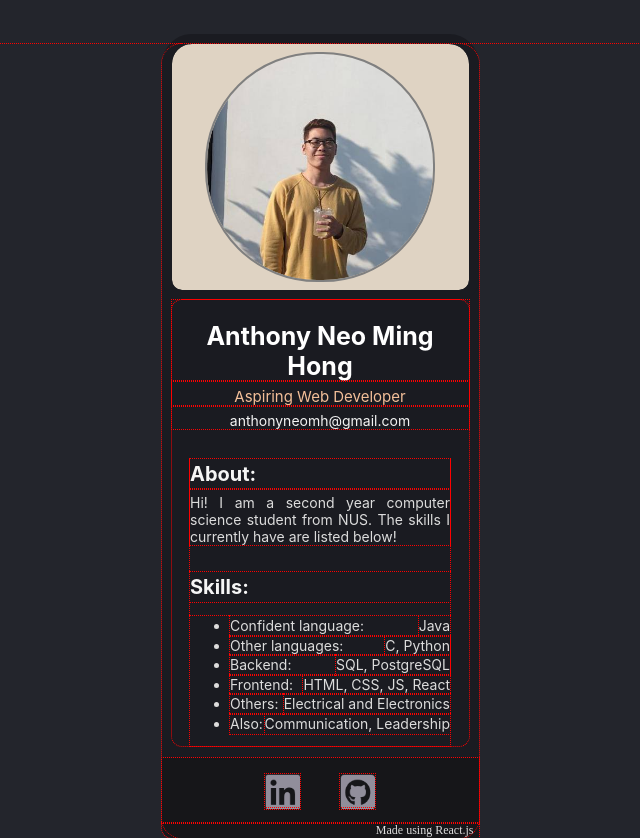
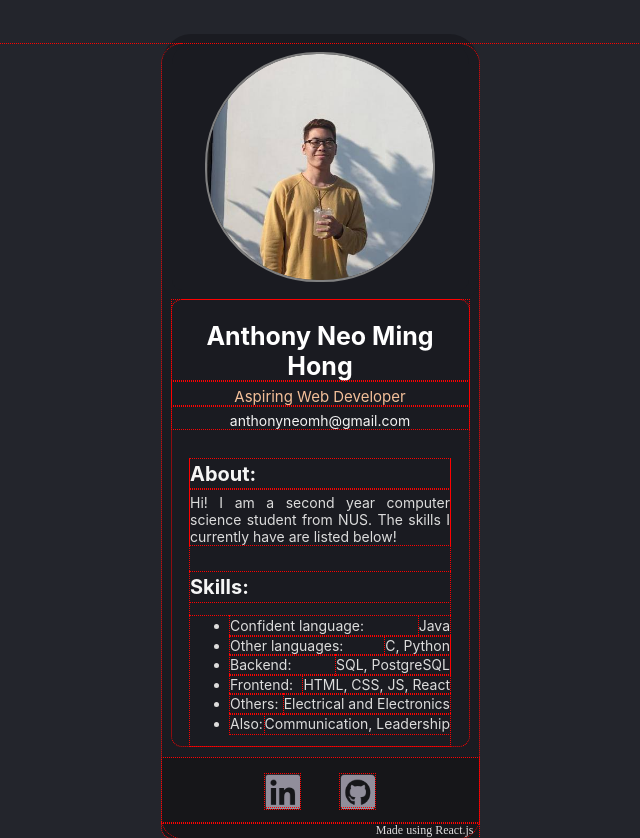
Before and after one commit to anthonynmh/my-digital-namecard, a React (Create React App) app: page / in a window 1280 px wide. Shown: the whole page, without its empty margins (320-960 px from the left). Built offline with nearby package versions, Linux system fonts and the light colour scheme.

Commit message:
Removed profile color.

```diff
--- a/src/style.css
+++ b/src/style.css
@@ -18,7 +18,7 @@ body {
 
 .profile--container {
     /*background-color:#23252C;*/
-    background-color: #DFD3C3;
+    /*background-color: #DFD3C3;*/
     padding: 10px;
     outline: 10px solid #1A1B21;
     margin: 10px;
```
